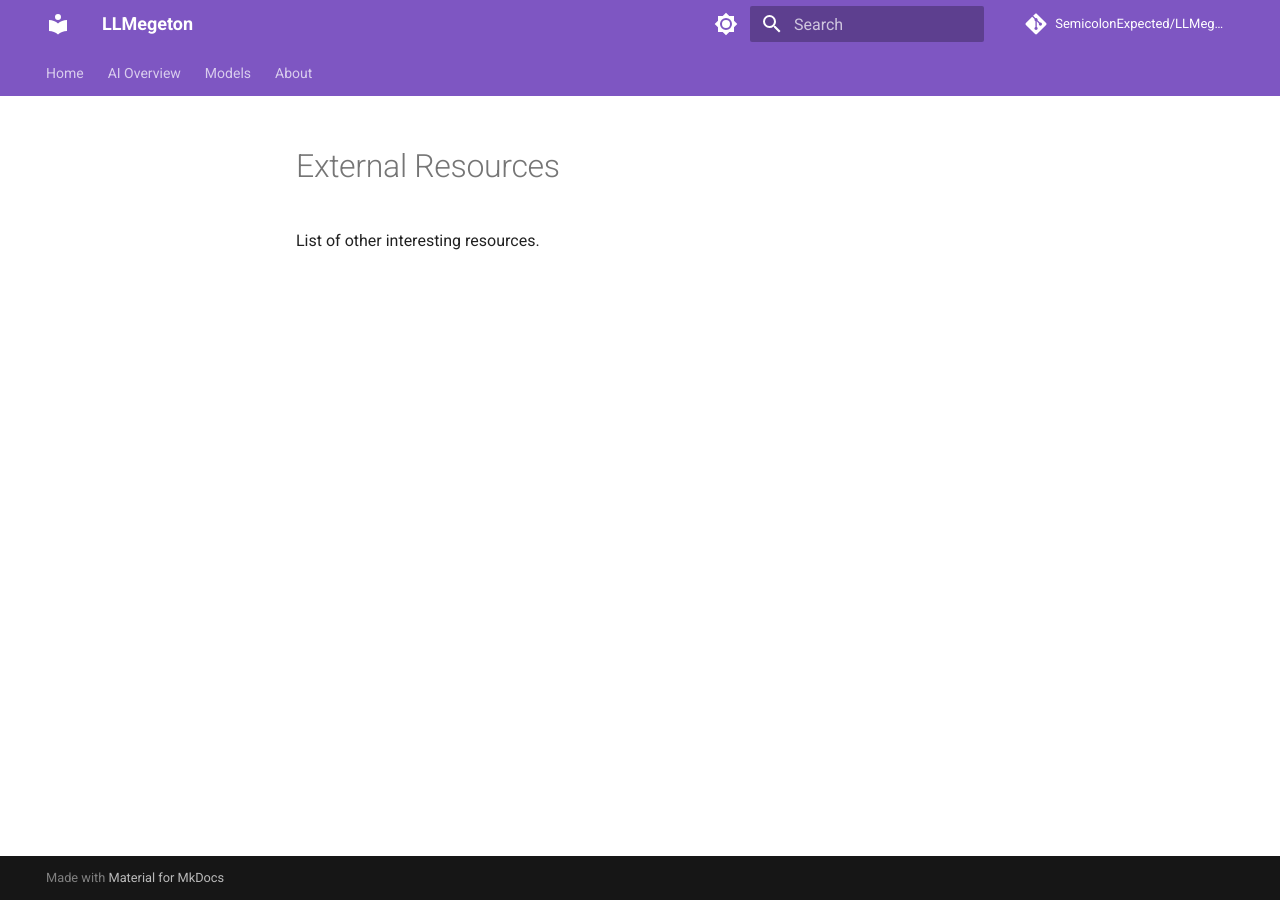
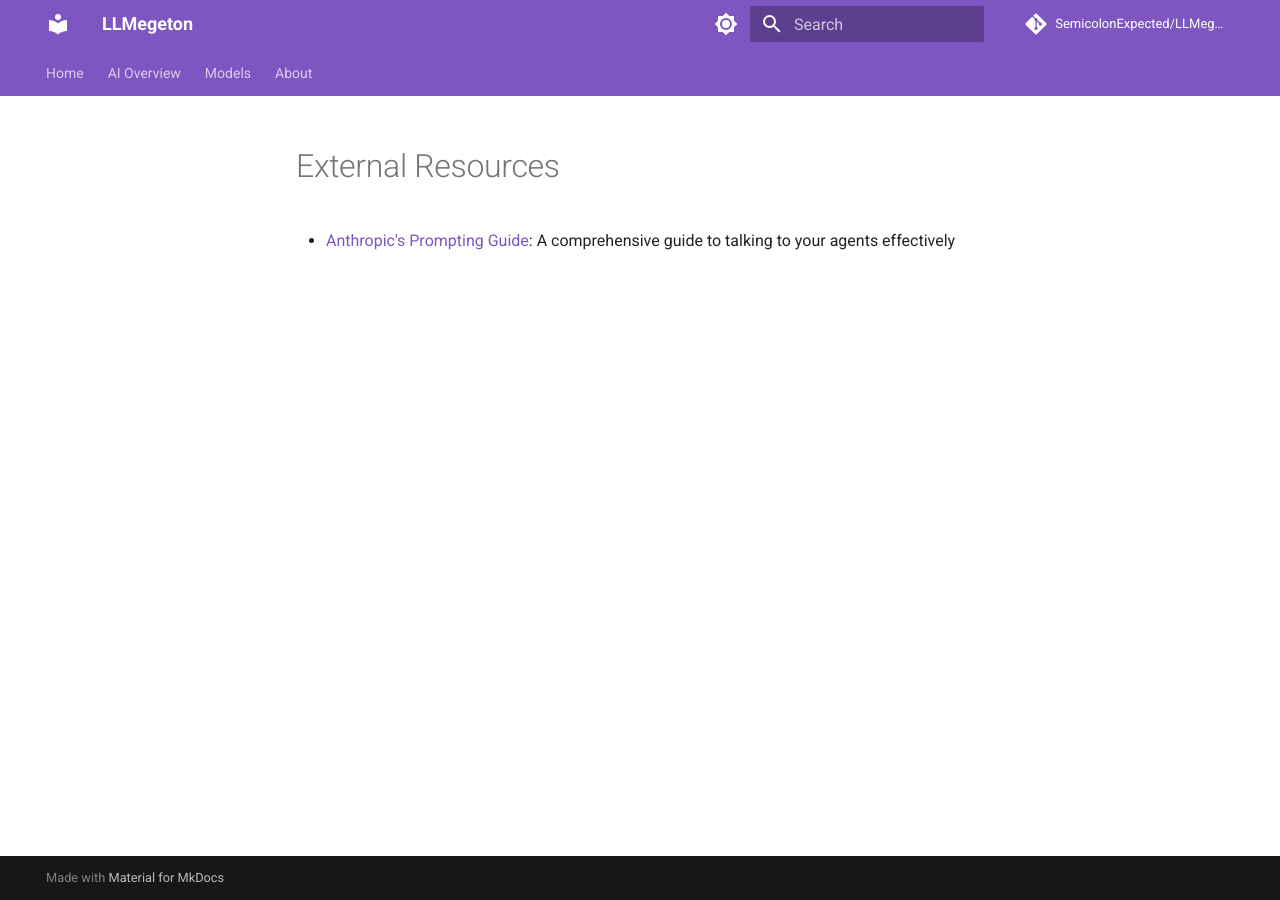
Before and after one commit to SemicolonExpected/LLMegeton, an MkDocs documentation site: the page built from docs/About-AI/resources.md, in a window 1280 px wide. Built offline with MkDocs 1.6.1 and Material for MkDocs 9.7.7, drawn with Linux system fonts in a browser that asks for light colours; comment, search, counter and statistics services are not loaded.

Commit message:
Update resources.md

```diff
--- a/docs/About-AI/resources.md
+++ b/docs/About-AI/resources.md
@@ -1,3 +1,3 @@
 # External Resources
 
-List of other interesting resources.
+- [Anthropic's Prompting Guide](https://github.com/anthropics/prompt-eng-interactive-tutorial): A comprehensive guide to talking to your agents effectively
```
